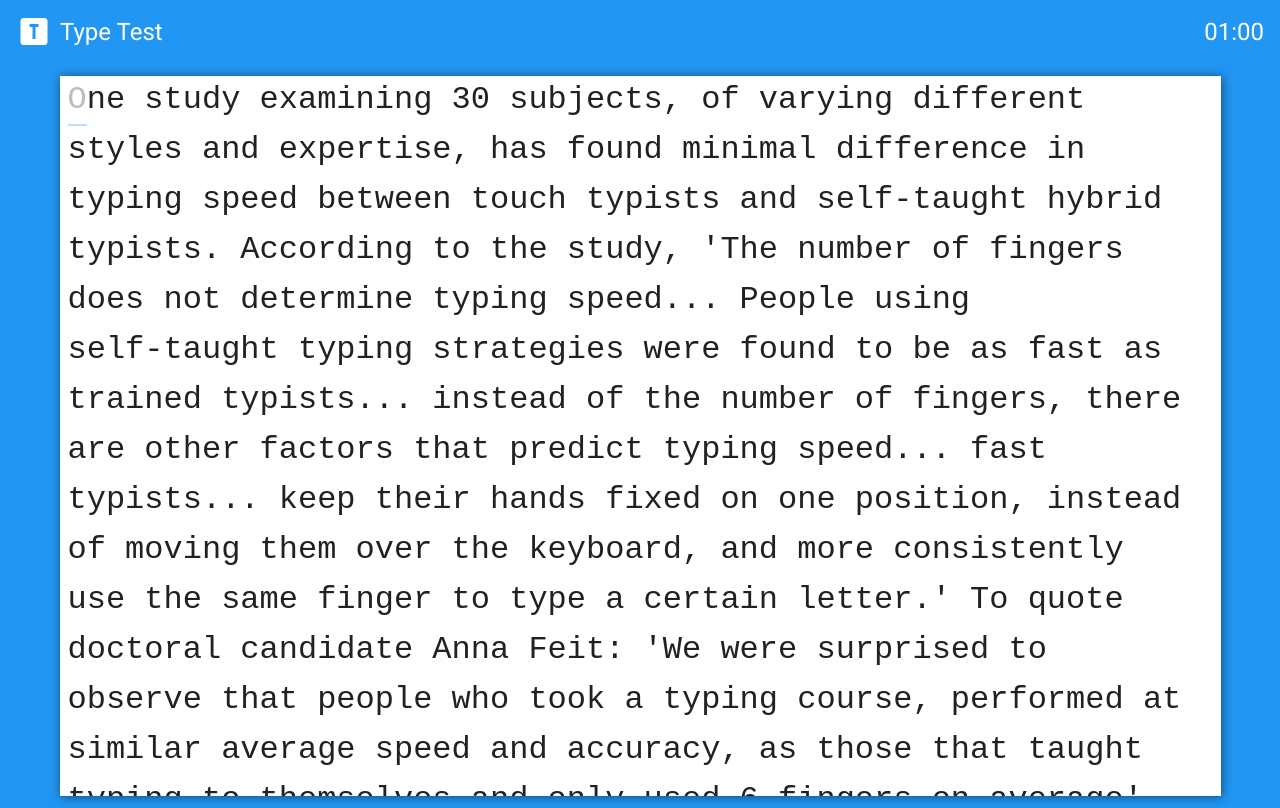
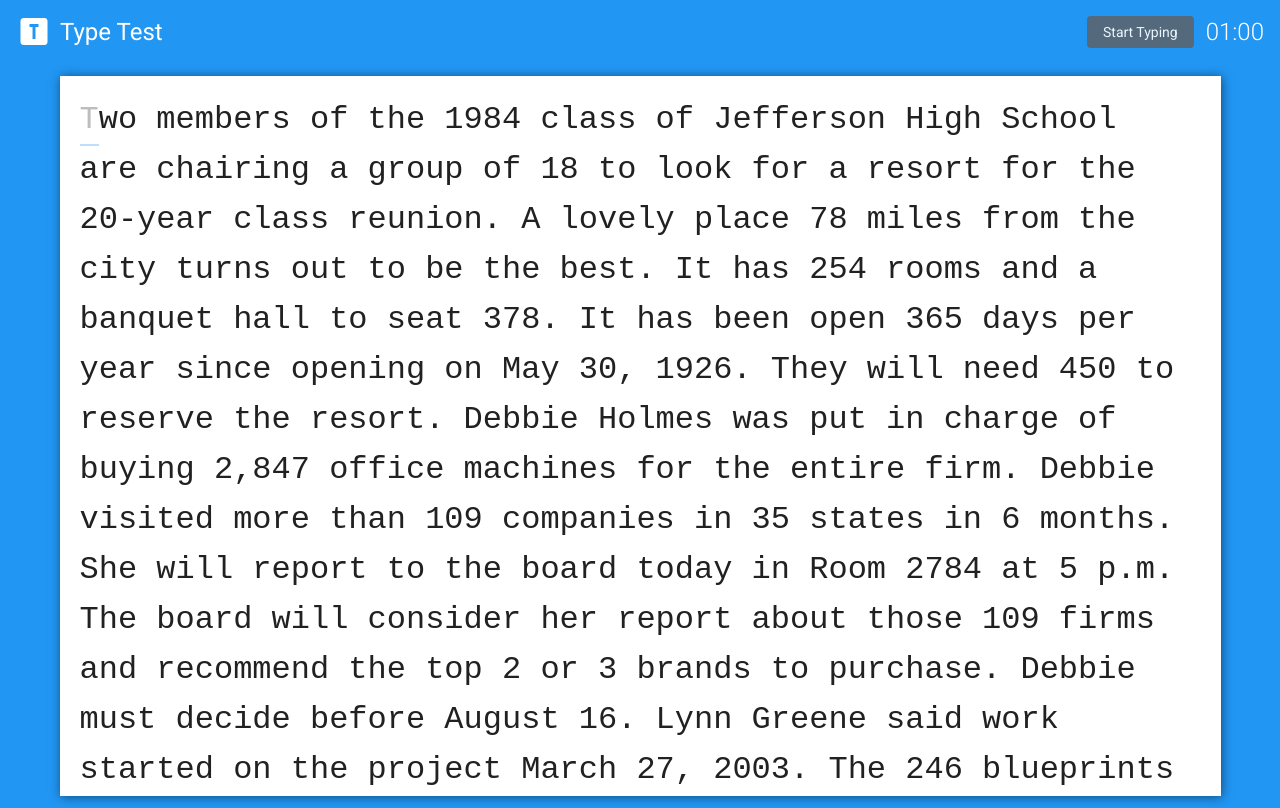
Before and after one commit to zachlearnscode/typing-test, a Vue app: page / in a window 1280 px wide. Both pictures are taken after a click on the button "START THE TEST". Built offline with nearby package versions, Linux system fonts and the light colour scheme.

Commit message:
Ready for deployment

```diff
--- a/src/App.vue
+++ b/src/App.vue
@@ -1,14 +1,15 @@
 <template>
   <v-app>
-    <app-bar :status="status"></app-bar>
+    <app-bar :status="status" @time-expired="status = 'Time Expired'"></app-bar>
     <v-main class="blue d-flex justify-center align-center">
-      <div v-if="status !== 'Prompt Set' && status !== 'Testing'" class="d-flex justify-center">
+      <div v-if="status === 'Not Ready'" class="d-flex justify-center">
         <v-btn @click="status = 'Ready'">Start The Test</v-btn>
       </div>
       <test-container
         :status="status"
         @prompt-set="status = 'Prompt Set'"
         @testing="status = 'Testing'"
+        @dialog-ok="status = 'Not Ready'"
       ></test-container>
     </v-main>
   </v-app>
@@ -24,43 +25,18 @@ export default {
   components: { AppBar, TestContainer },
 
   data: () => ({
-    prompt: "",
     status: "Not Ready",
-    difficulty: "medium",
-    promptSet: false,
   }),
 
-  computed: {
-    breakpoint() {
-      return this.$vuetify.breakpoint.name;
+  methods: {
+    reset() {
+      this.status.notReady = true;
+      this.status.ready = false;
+      this.status.promptSet = false;
+      this.status.testing = false;
+      this.status.timeExpired = false;
     },
   },
-
-  methods: {
-    stopTimer() {
-      this.timesUp = true;
-      return clearInterval(this.timerInterval);
-    },
-    reset() {
-      this.input = "";
-      this.timer = 60;
-      this.timesUp = false;
-    },
-    wordsPerMinute() {
-      let correct = document.querySelectorAll("span.gray"),
-        incorrect = document.querySelectorAll("span.error");
-
-      return Math.round((correct.length - incorrect.length) / 5);
-    },
-  },
-
-  watch: {
-    prompt: function() {
-      if (this.prompt) {
-        return this.promptSet = true;
-      }
-    }
-  }
 };
 </script>
 
--- a/src/components/AppBar.vue
+++ b/src/components/AppBar.vue
@@ -2,12 +2,11 @@
   <v-app-bar app dark flat color="blue">
     <v-container fluid class="px-0">
       <v-row class="flex" justify="space-between" align="center">
-        <v-col cols="8" class="d-flex align-center text-h5">
+        <v-col cols="auto" class="d-flex align-center text-h5">
           <v-icon large class="mr-2">mdi-alpha-t-box</v-icon>Type Test
         </v-col>
-        <v-spacer></v-spacer>
-        <v-col class="text-h5 px-0 d-flex justify-end">
-          <timer :status="status"></timer>
+         <v-col class="text-h5 px-0 d-flex justify-end" cols="auto">
+          <timer :status="status" v-on="$listeners"></timer>
         </v-col>
       </v-row>
     </v-container>
--- a/src/components/Prompt.vue
+++ b/src/components/Prompt.vue
@@ -1,6 +1,6 @@
 <template>
   <v-container
-  fluid
+    fluid
     class="white"
     style="
       overflow: hidden;
@@ -9,7 +9,7 @@
     "
   >
     <v-row
-      class="px-2"
+      class="pa-5"
       style="position: relative; transition: all 250ms ease"
       :style="{ bottom: offset }"
     >
@@ -20,6 +20,7 @@
         :numCharsToWord="numCharsToWord(i)"
         :textInput="textInput"
         :disabled="disabled"
+        class="animate__animated"
       >
       </word>
     </v-row>
@@ -61,6 +62,12 @@ export default {
     numCharsToWord(idx) {
       return this.words.slice(0, idx).reduce((a, b) => a + b.length, 0);
     },
+    appear(el) {
+      let delay = el.dataset.index * 150;
+      setTimeout(() => {
+        el.classList.add("animate__fadeIn");
+      }, delay);
+    },
   },
 
   watch: {
--- a/src/components/TestContainer.vue
+++ b/src/components/TestContainer.vue
@@ -1,5 +1,9 @@
 <template>
-  <v-container v-if="status !== 'Not Ready' && status !== 'Ready'" class="pa-3" style="position: relative">
+  <v-container
+    v-if="status !== 'Not Ready'"
+    class="pa-3"
+    style="position: relative"
+  >
     <transition appear enter-active-class="animate__animated animate__fadeInUp">
       <prompt
         :prompt="prompt"
@@ -11,11 +15,27 @@
       :value="textInput"
       @input="textInput = $event"
       :prompt="prompt"
-      :disabled="disabled"
+      :disabled="disabled || status == 'Time Expired'"
       ref="textInput"
       style="position: absolute; z-index: -1; left: 0; top: 0"
       v-on="$listeners"
     ></text-input>
+    <v-dialog v-model="dialog" max-width="300">
+      <v-card>
+        <v-card-title class="text-no-wrap">Time's Up!</v-card-title>
+        <v-card-text class="text-h5">
+          You typed {{ wordsPerMinute() }} words per minute, with a total of
+          {{ numErrors() }}.</v-card-text
+        >
+        <v-card-actions>
+          <v-btn
+            block
+            @click="[(prompt = ''), (textInput = ''), $emit('dialog-ok')]"
+            >OK</v-btn
+          >
+        </v-card-actions>
+      </v-card>
+    </v-dialog>
   </v-container>
 </template>
 
@@ -33,23 +53,17 @@ export default {
 
   data() {
     return {
-      prompts: {
-        easy: [
+      prompts: [
         "Two members of the 1984 class of Jefferson High School are chairing a group of 18 to look for a resort for the 20-year class reunion. A lovely place 78 miles from the city turns out to be the best. It has 254 rooms and a banquet hall to seat 378. It has been open 365 days per year since opening on May 30, 1926. They will need 450 to reserve the resort. Debbie Holmes was put in charge of buying 2,847 office machines for the entire firm. Debbie visited more than 109 companies in 35 states in 6 months. She will report to the board today in Room 2784 at 5 p.m. The board will consider her report about those 109 firms and recommend the top 2 or 3 brands to purchase. Debbie must decide before August 16. Lynn Greene said work started on the project March 27, 2003. The 246 blueprints were mailed to the office 18 days ago. The prints had to be 100 percent accurate before they were acceptable. The project should be finished by May 31, 2025. At that time there will be 47 new condominiums, each having at least 16 rooms. The building will be 25 stories.",
         "Being human makes us susceptible to the onset of feelings. The role of these emotions varies. Some of them are useful while others may be harmful. The use of social media for self-expression has reached a point that it makes us feel we can say anything. This begins when we see people expressing anything and everything that come to mind. When we see everyone else voicing their likes and dislikes, their irritations and desires we tend to imitate what they do. And because many engage in this, we think that it is normal and healthy. However, when we get used to unbridled self-expression, we come to believe that all feelings are valid. We become convinced that in real life, we should also act on our emotions and our impulses. Using social media this way erodes our ability to regulate our actions and reactions. To illustrate, when something small irritates us we think that it's okay to feel this way. But isn't it better to foster one's patience and resilience instead of immediately complaining? Or when we develop an attraction to someone despite that person being in a relationship, and because social media has conditioned us that all feelings can be expressed, we tend to think that acting on this attraction is okay. Not all feelings deserve expression. We find ourselves creating our own problems when we let our present emotions control our actions.",
         "An ever-growing number of complex and rigid rules plus hard-to-cope-with regulations are now being legislated from state to state. Key federal regulations were formulated by the FDA, FTC, and the CPSC. Each of these federal agencies serves a specific mission. One example: Laws sponsored by the Office of the Fair Debt Collection Practices prevent an agency from purposefully harassing clients in serious debt. The Fair Packaging and Labeling Act makes certain that protection from misleading packaging of goods is guaranteed to each buyer of goods carried in small shops as well as in large supermarkets. Products on the market must reveal the names of all ingredients on the label. Language must be in clear and precise terms that can be understood by everyone. This practice is very crucial for the lives of many people. It is prudent that we recall that the FDA specifically requires that all goods are pure, safe, and wholesome. The FDA states that all goods be produced under highly sanitary conditions. Drugs must be completely safe and must also be effective for their stated purpose. This policy applies to cosmetics that must be both safe and pure. Individuals are often totally unappreciative of the FDA's great dedication.",
-        ],
-        medium: [
         "One study examining 30 subjects, of varying different styles and expertise, has found minimal difference in typing speed between touch typists and self-taught hybrid typists. According to the study, 'The number of fingers does not determine typing speed... People using self-taught typing strategies were found to be as fast as trained typists... instead of the number of fingers, there are other factors that predict typing speed... fast typists... keep their hands fixed on one position, instead of moving them over the keyboard, and more consistently use the same finger to type a certain letter.' To quote doctoral candidate Anna Feit: 'We were surprised to observe that people who took a typing course, performed at similar average speed and accuracy, as those that taught typing to themselves and only used 6 fingers on average' (Wikipedia)",
         "Historically, the fundamental role of pharmacists as a healthcare practitioner was to check and distribute drugs to doctors for medication that had been prescribed to patients. In more modern times, pharmacists advise patients and health care providers on the selection, dosages, interactions, and side effects of medications, and act as a learned intermediary between a prescriber and a patient. Pharmacists monitor the health and progress of patients to ensure the safe and effective use of medication. Pharmacists may practice compounding; however, many medicines are now produced by pharmaceutical companies in a standard dosage and drug delivery form. In some jurisdictions, pharmacists have prescriptive authority to either independently prescribe under their own authority or in collaboration with a primary care physician through an agreed upon protocol.",
         "In one study of average computer users, the average rate for transcription was 33 words per minute, and 19 words per minute for composition. In the same study, when the group was divided into 'fast', 'moderate' and 'slow' groups, the average speeds were 40 wpm, 35 wpm, and 23 wpm respectively. An average professional typist reaches 50 to 80 wpm, while some positions can require 80 to 95 wpm (usually the minimum required for dispatch positions and other typing jobs), and some advanced typists work at speeds above 120 wpm. Two-finger typists, sometimes also referred to as 'hunt and peck' typists, commonly reach sustained speeds of about 37 wpm for memorized text and 27 wpm when copying text, but in bursts may be able to reach speeds of 60 to 70 wpm. From the 1920s through the 1970s, typing speed (along with shorthand speed) was an important secretarial qualification and typing contests were popular and often publicized by typewriter companies as promotional tools.",
-        ],
-        hard: [
         "The Master of Business Administration (MBA or M.B.A.) degree originated in the United States in the early 20th century when the country industrialized and companies sought scientific approaches to management. The core courses in an MBA program cover various areas of business such as accounting, applied statistics, business communication, business ethics, business law, finance, managerial economics, management, entrepreneurship, marketing and operations in a manner most relevant to management analysis and strategy. Most programs also include elective courses and concentrations for further study in a particular area, for example accounting, finance, and marketing. MBA programs in the United States typically require completing about sixty credits, nearly twice the number of credits typically required for degrees that cover some of the same material such as the Master of Economics, Master of Finance, Master of Accountancy, Master of Science in Marketing and Master of Science in Management, The MBA is a terminal degree and a professional degree. Accreditation bodies specifically for MBA programs ensure consistency and quality of education. Business schools in many countries offer programs tailored to full-time, part-time, executive (abridged coursework typically occurring on nights or weekends) and distance learning students, many with specialized concentrations.",
         "A teacher's professional duties may extend beyond formal teaching. Outside of the classroom teachers may accompany students on field trips, supervise study halls, help with the organization of school functions, and serve as supervisors for extracurricular activities. In some education systems, teachers may have responsibility for student discipline.",
         "The first personnel management department started at the National Cash Register Co. in 1900. The owner, John Henry Patterson, organized a personnel department to deal with grievances, discharges and safety, and training for supervisors on new laws and practices after several strikes and employee lockouts. During the 1970s, companies experienced globalization, deregulation, and rapid technological change which caused the major companies to enhance their strategic planning and focus on ways to promote organizational effectiveness. This resulted in developing more jobs and opportunities for people to show their skills which were directed to effective applying employees toward the fulfillment of individual, group, and organizational goals. Many years later the major/minor of human resource management was created at universities and colleges also known as business administration.",
       ],
-      },
       prompt: "",
       textInput: "",
       disabled: false,
@@ -65,6 +79,13 @@ export default {
         this.textInput[last] !== this.prompt[last] &&
         this.textInput[secondToLast] !== this.prompt[secondToLast]
       );
+    },
+    dialog() {
+      if (this.status === "Time Expired") {
+        return true;
+      } else {
+        return false;
+      }
     },
   },
 
@@ -85,13 +106,23 @@ export default {
         });
       }, 250);
     },
-    selectPrompt(difficulty) {
-      let randomIndex = Math.floor(Math.random() * 3),
-        prompt = this.prompts[difficulty][randomIndex];
-
-      console.log(this.prompts.medium.length);
+    selectPrompt() {
+      let randomIndex = Math.floor(Math.random() * 9),
+        prompt = this.prompts[randomIndex];
 
       return (this.prompt = prompt);
+    },
+    numErrors() {
+      let numErrors = document.querySelectorAll(".error").length;
+
+      return numErrors != 1 ? `${numErrors} errors` : `${numErrors} error`;
+    },
+    wordsPerMinute() {
+      let numErrors = document.querySelectorAll(".error").length;
+
+      let wpm = (this.textInput.length / 5 - numErrors).toFixed(1);
+
+      return wpm > 0 ? wpm : 0;
     },
   },
 
@@ -99,12 +130,14 @@ export default {
     textInput: "checkForConsecutiveErrors",
     status: function () {
       if (this.status === "Ready") {
-        let prompt = this.selectPrompt("medium");
+        let prompt = this.selectPrompt();
         return (this.prompt = prompt);
       }
     },
-    prompt() {
+    prompt: function () {
+      if (this.prompt) {
         return this.$emit("prompt-set");
+      }
     },
   },
   updated() {
--- a/src/components/TextInput.vue
+++ b/src/components/TextInput.vue
@@ -1,7 +1,7 @@
 <template>
   <textarea
     :value="value"
-    @input="$emit('input', $event.target.value)"
+    @input.capture="$emit('input', $event.target.value)"
     :disabled="disabled"
   ></textarea>
 </template>
--- a/src/components/Timer.vue
+++ b/src/components/Timer.vue
@@ -3,9 +3,13 @@
     <v-row class="pa-0">
       <v-tooltip v-model="tooltip" left>
         <template v-slot:activator="{ on, attrs }">
-          <v-col class="text-right pa-0" v-on="on" v-bind="attrs">{{
-            timer | time
-          }}</v-col>
+          <v-col
+            class="text-right font-weight-light pa-0"
+            v-on="on"
+            v-bind="attrs"
+          >
+            {{ timer | time }}
+          </v-col>
         </template>
         <span>Start Typing</span>
       </v-tooltip>
@@ -19,15 +23,14 @@ export default {
 
   data() {
     return {
-      timer: 60,
+      timer: null,
       timerInterval: null,
-      timesUp: false,
     };
   },
 
   computed: {
     tooltip() {
-      if (this.status === "Ready") {
+      if (this.status === "Prompt Set") {
         return true;
       } else {
         return false;
@@ -60,15 +63,20 @@ export default {
 
   watch: {
     status: function () {
+      if (this.status === 'Prompt Set') {
+        return this.timer = 60;
+      }
+
       if (this.status === "Testing") {
         return this.startTimer();
       }
     },
-    timer: function() {
+    timer: function () {
       if (this.timer === 0) {
-        return this.timesUp = true;
+        clearInterval(this.timerInterval);
+        return this.$emit("time-expired");
       }
-    }
+    },
   },
 };
 </script>
--- a/vue.config.js
+++ b/vue.config.js
@@ -1,3 +1,6 @@
 module.exports = {
   transpileDependencies: ["vuetify"],
+  publicPath: process.env.NODE_ENV === 'production'
+    ? '/typing-test/'
+    : '/'
 };
```
Also changed, not shown: 1 other file (tests, documents, lock files or other folders). Lines whose indentation alone changed are shown as unchanged.
